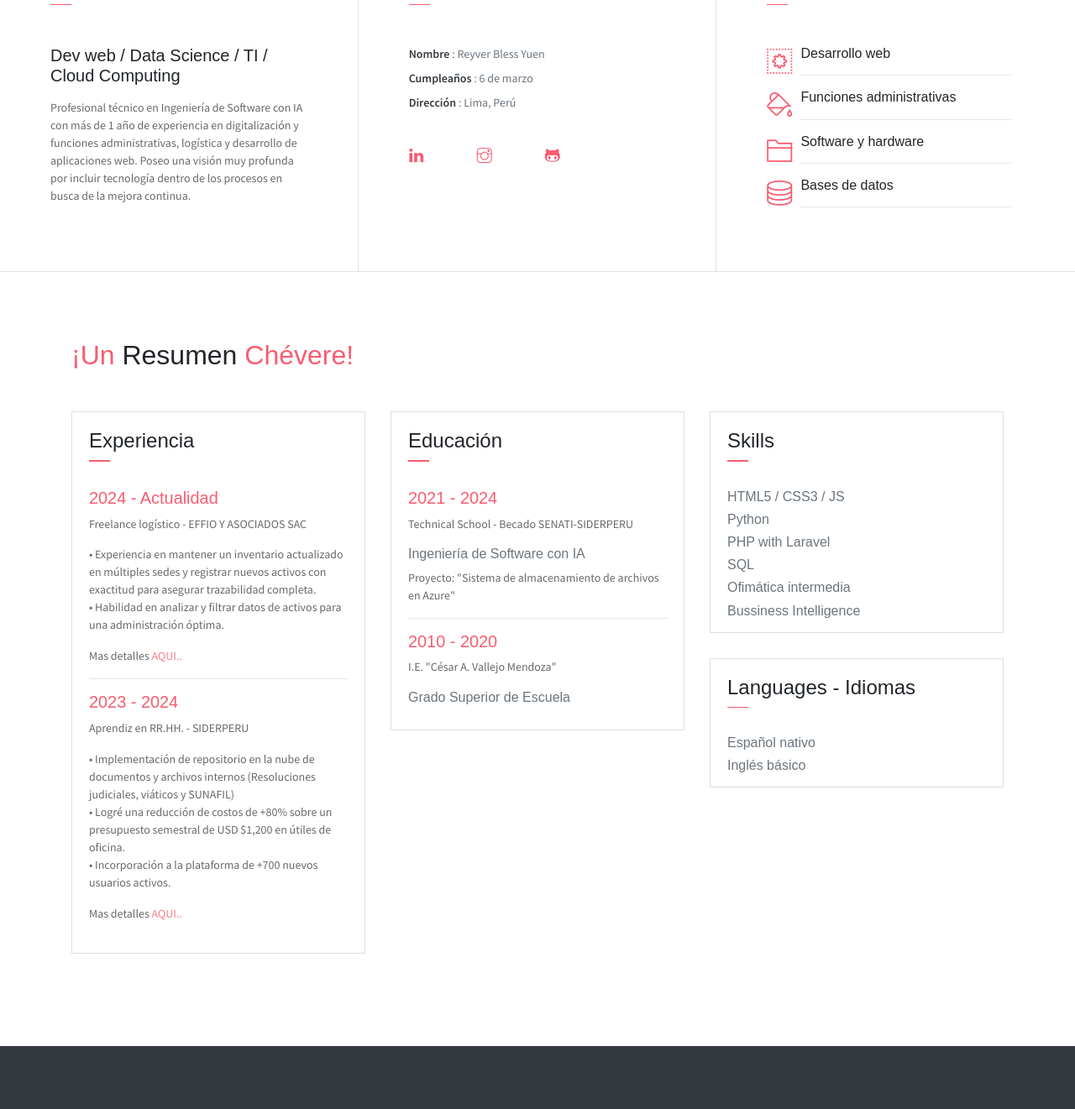
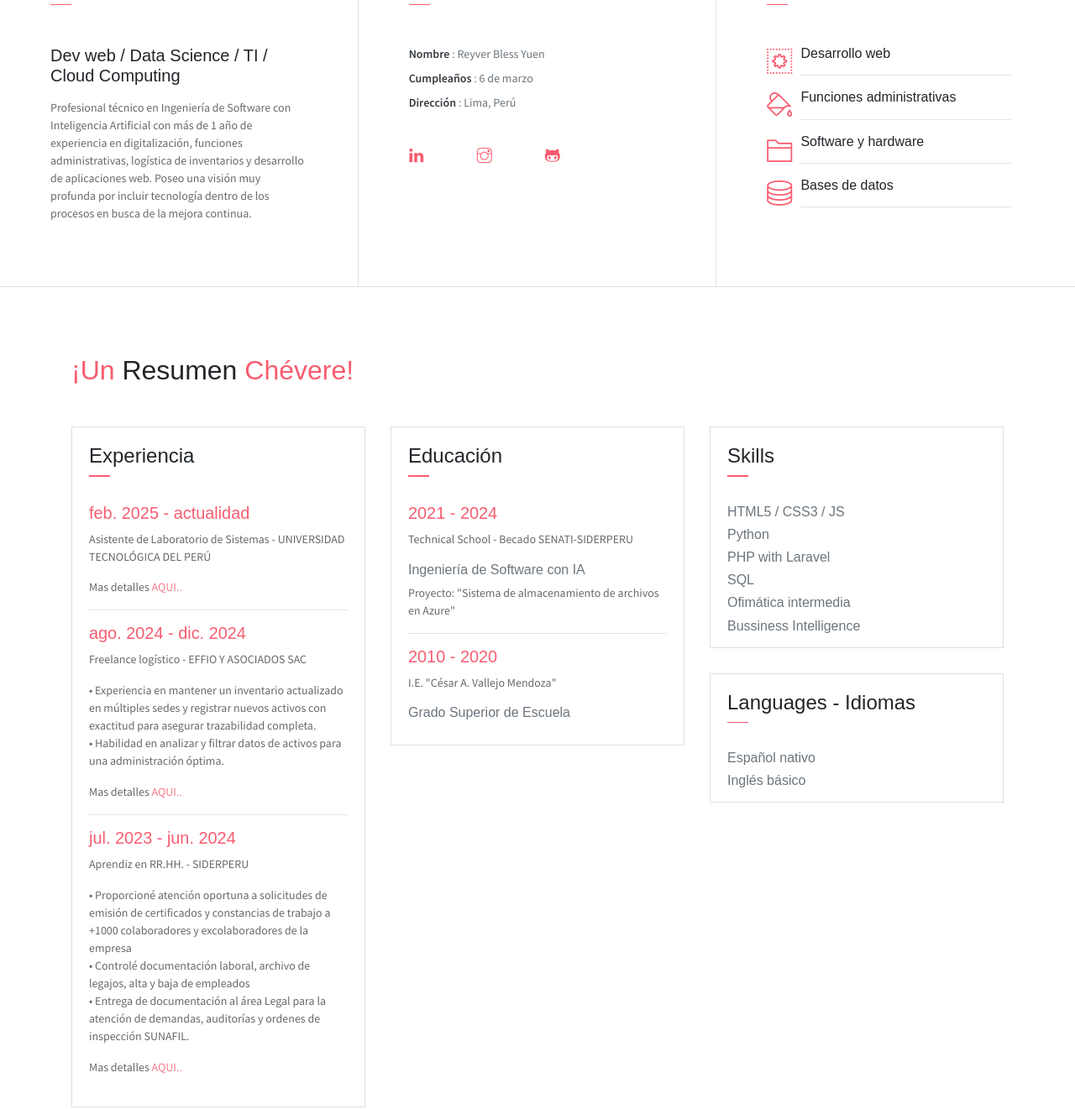
Before and after one commit to Reyver04/reyver_bless, a website: page public_html/index.html in a window 1280 px wide. Shown: the part 814-2135 px from the top of the page at 84% size. Drawn offline with Linux system fonts and the light colour scheme; some packages are replaced by stand-ins of ours.

Commit message:
Actualizacion1

```diff
--- a/public_html/index.html
+++ b/public_html/index.html
@@ -75,8 +75,8 @@
                 <h3 class="font-weight-light">Sobre mí</h3>
                 <span class="line mb-5"></span>
                 <h5 class="mb-3">Dev web / Data Science / TI / Cloud Computing</h5>
-                <p class="mt-20">Profesional técnico en Ingeniería de Software con IA con más de 1 año de experiencia en digitalización y funciones administrativas, logística y desarrollo de aplicaciones web.
-                Poseo una visión muy profunda por incluir tecnología dentro de los procesos en busca de la mejora continua.</p>
+                <p class="mt-20">Profesional técnico en Ingeniería de Software con Inteligencia Artificial con más de 1 año de experiencia en digitalización, funciones administrativas, logística de inventarios y desarrollo de aplicaciones web.
+                    Poseo una visión muy profunda por incluir tecnología dentro de los procesos en busca de la mejora continua.</p>
                 <!--<button class="btn btn-outline-danger"><i class="icon-down-circled2 "></i>Download My CV</button>-->
             </div>
             <div class="col-lg-4 about-card">
@@ -90,7 +90,7 @@
                 <ul class="social-icons pt-3">
                     <!--<li class="social-item"><a class="social-link" href="#" target="_blank"><i class="ti-youtube" aria-hidden="true"></i></a></li>-->
                     <li class="social-item"><a class="social-link" href="https://www.linkedin.com/in/reyver-bless/" target="_blank"><i class="ti-linkedin" aria-hidden="true"></i></a></li>
-                    <li class="social-item"><a class="social-link" href="https://www.instagram.com/bless_ed_ing/" target="_blank"><i class="ti-instagram" aria-hidden="true"></i></a></li>
+                    <li class="social-item"><a class="social-link" href="https://www.instagram.com/reyver_bless/" target="_blank"><i class="ti-instagram" aria-hidden="true"></i></a></li>
                     <li class="social-item"><a class="social-link" href="https://github.com/Reyver04" target="_blank"><i class="ti-github" aria-hidden="true"></i></a></li>
                 </ul>
             </div>
@@ -143,7 +143,15 @@
                             </div>
                         </div>
                         <div class="card-body">
-                            <h6 class="title text-danger">2024 - Actualidad</h6>
+                            <h6 class="title text-danger"> feb. 2025 - actualidad</h6>
+                            <P>Asistente de Laboratorio de Sistemas - UNIVERSIDAD TECNOLÓGICA DEL PERÚ</P>
+                            <P class="subtitle"><!--
+                                    •  Experiencia en mantener un inventario actualizado en múltiples sedes y registrar nuevos activos con exactitud para asegurar trazabilidad completa.
+                                <br>• Habilidad en analizar y filtrar datos de activos para una administración óptima.-->
+                                <p>Mas detalles <a class="social-link" href="https://www.linkedin.com/in/reyver-bless/" target="_blank"> AQUI..</a></p>
+                            </P>
+                            <hr>
+                            <h6 class="title text-danger"> ago. 2024 - dic. 2024</h6>
                             <P>Freelance logístico - EFFIO Y ASOCIADOS SAC</P>
                             <P class="subtitle">
                                     •  Experiencia en mantener un inventario actualizado en múltiples sedes y registrar nuevos activos con exactitud para asegurar trazabilidad completa.
@@ -151,12 +159,13 @@
                                 <p>Mas detalles <a class="social-link" href="https://www.linkedin.com/in/reyver-bless/" target="_blank"> AQUI..</a></p>
                             </P>
                             <hr>
-                            <h6 class="title text-danger">2023 - 2024</h6>
+                            <h6 class="title text-danger">jul. 2023 - jun. 2024</h6>
                             <P>Aprendiz en RR.HH. - SIDERPERU</P>
                             <P class="subtitle">
-                                • Implementación de repositorio en la nube de documentos y archivos internos (Resoluciones judiciales, viáticos y SUNAFIL)
-                                <br>• Logré una reducción de costos de +80% sobre un presupuesto semestral de USD $1,200 en útiles de oficina.
-                                <br>• Incorporación a la plataforma de +700 nuevos usuarios activos.</P>
+                                • Proporcioné atención oportuna a solicitudes de emisión de certificados y constancias de trabajo a +1000 colaboradores y excolaboradores de la empresa
+                                <br>• Controlé documentación laboral, archivo de legajos, alta y baja de empleados
+                                <br>• Entrega de documentación al área Legal para la atención de demandas, auditorías y ordenes de inspección SUNAFIL.
+                                </P>
                                 <p>Mas detalles <a class="social-link" href="https://www.linkedin.com/in/reyver-bless/" target="_blank"> AQUI..</a></p>
                                 <!--<hr>
                             <h6 class="title text-danger">2015 - 2016</h6>
@@ -790,7 +799,7 @@
                         <ul class="social-icons pt-4">
                             <!--<li class="social-item"><a class="social-link text-dark" href="#"><i class="ti-youtube" aria-hidden="true"></i></a></li>-->
                             <li class="social-item"><a class="social-link text-dark" href="https://www.linkedin.com/in/reyver-bless/" target="_blank"><i class="ti-linkedin" aria-hidden="true"></i></a></li>
-                            <li class="social-item"><a class="social-link text-dark" href="https://www.instagram.com/bless_ed_ing/" target="_blank"><i class="ti-instagram" aria-hidden="true"></i></a></li>
+                            <li class="social-item"><a class="social-link text-dark" href="https://www.instagram.com/reyver_bless/" target="_blank"><i class="ti-instagram" aria-hidden="true"></i></a></li>
                             <li class="social-item"><a class="social-link text-dark" href="https://github.com/Reyver04" target="_blank"><i class="ti-github" aria-hidden="true"></i></a></li>
                         </ul>
                     </div>
```
